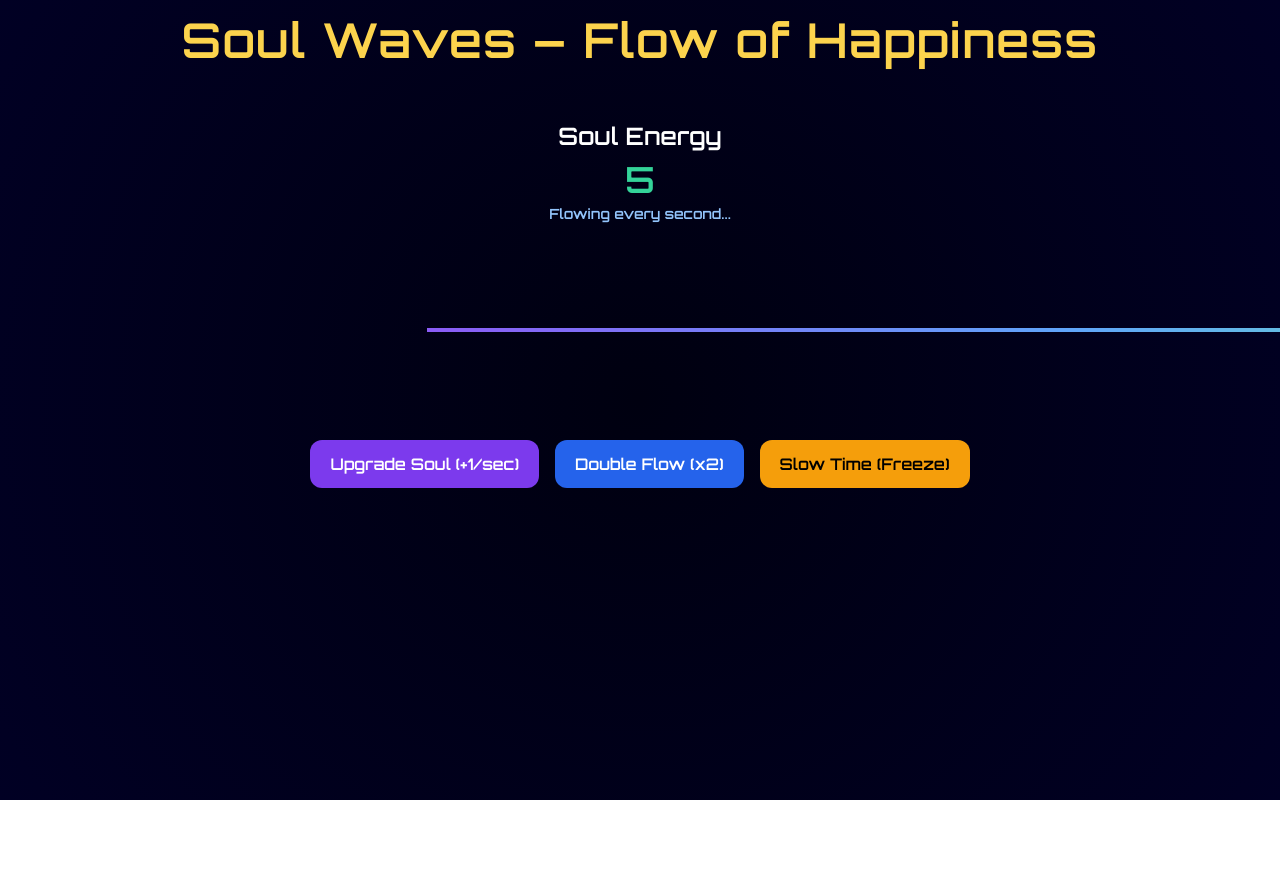
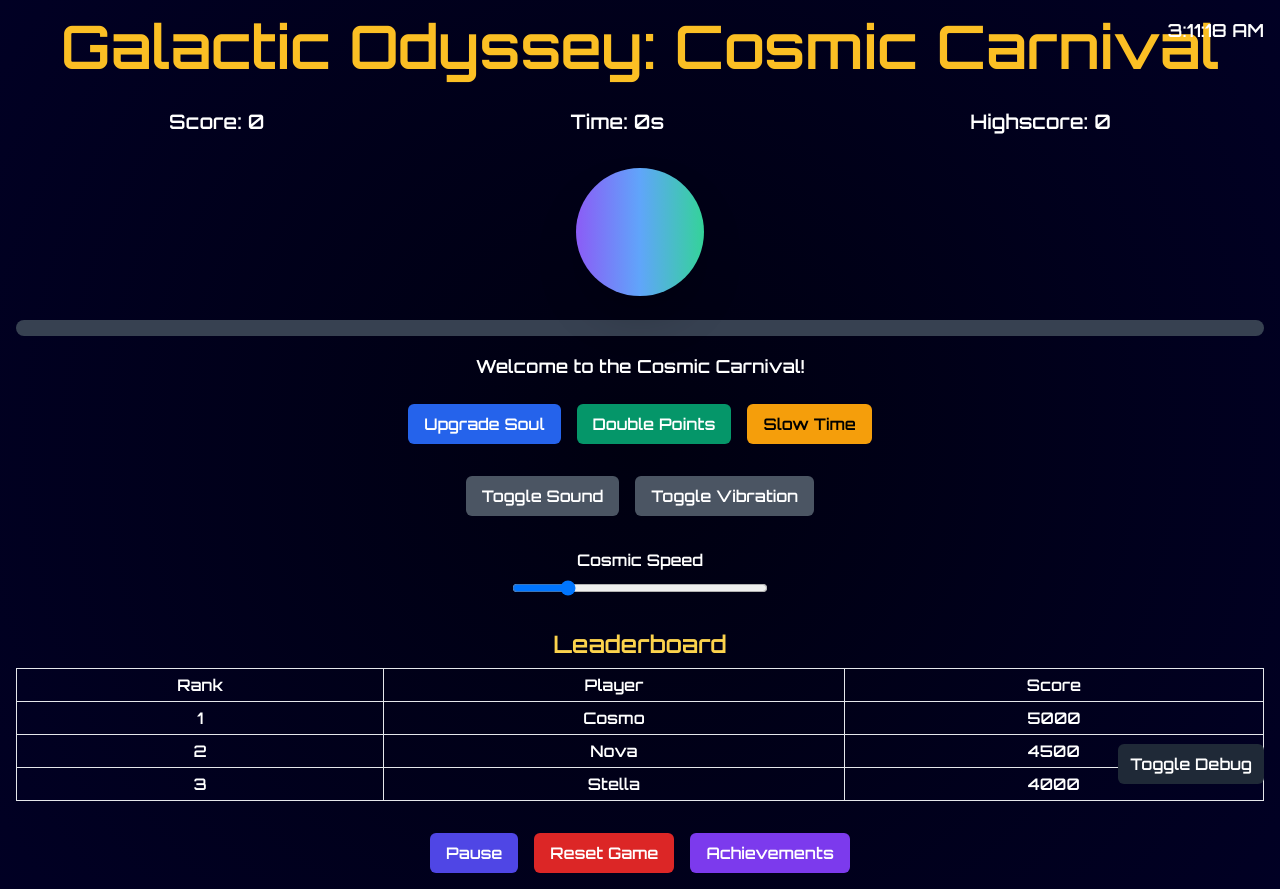
Before and after one commit to Timeness/xFlip, a plain HTML site: page hpyGame2.html in a window 1280 px wide. Before the commit the page ends 800 px from the top, so only its background shows below. Drawn offline with nearby package versions, Linux system fonts and the light colour scheme.

Commit message:
Update hpyGame2.html

```diff
--- a/hpyGame2.html
+++ b/hpyGame2.html
@@ -3,7 +3,7 @@
 <head>
   <meta charset="UTF-8" />
   <meta name="viewport" content="width=device-width, initial-scale=1.0"/>
-  <title>Soul Waves – Flow of Happiness</title>
+  <title>Galactic Odyssey: Cosmic Carnival</title>
   <link href="https://cdn.jsdelivr.net/npm/tailwindcss@2.2.19/dist/tailwind.min.css" rel="stylesheet">
   <link href="https://fonts.googleapis.com/css2?family=Orbitron:wght@600&display=swap" rel="stylesheet">
   <style>
@@ -11,6 +11,15 @@
       font-family: 'Orbitron', sans-serif;
       background: radial-gradient(circle, #000010, #010024);
       overflow: hidden;
+    }
+    .animate-spin {
+      animation: spin 5s linear infinite;
+    }
+    @keyframes spin {
+      to { transform: rotate(360deg); }
+    }
+    .particle {
+      transition: opacity 1s linear, transform 1s linear;
     }
     .wave {
       animation: flow 3s linear infinite;
@@ -21,82 +30,145 @@
     }
   </style>
 </head>
-<body class="min-h-screen text-white">
+<body class="text-white">
 
   <!-- Header -->
-  <header class="text-center py-4">
-    <h1 class="text-4xl md:text-5xl font-bold text-yellow-300 tracking-wide">Soul Waves – Flow of Happiness</h1>
+  <header class="text-center p-4">
+    <h1 class="text-4xl md:text-6xl font-bold text-yellow-400">Galactic Odyssey: Cosmic Carnival</h1>
   </header>
 
-  <!-- Energy Display -->
-  <div class="flex flex-col items-center mt-10">
-    <div class="text-2xl mb-2">Soul Energy</div>
-    <div id="energy" class="text-4xl text-green-400 font-bold">0</div>
-    <div class="text-sm mt-1 text-blue-300">Flowing every second...</div>
+  <!-- Stats -->
+  <div id="stats" class="flex justify-around text-white p-4">
+    <div id="scoreDisplay" class="text-xl">Score: <span id="score">0</span></div>
+    <div id="timerDisplay" class="text-xl">Time: <span id="timer">0</span>s</div>
+    <div id="highScoreDisplay" class="text-xl">Highscore: <span id="highScore">0</span></div>
   </div>
 
-  <!-- Wave Animation -->
-  <div class="relative w-full h-32 mt-10 overflow-hidden">
-    <div class="absolute left-0 top-1/2 transform -translate-y-1/2 w-full h-1 bg-gradient-to-r from-purple-500 via-blue-400 to-green-300 blur-md wave"></div>
+  <!-- Orb -->
+  <div class="flex justify-center py-4">
+    <div id="cosmicOrb" class="w-32 h-32 rounded-full bg-gradient-to-r from-purple-500 via-blue-400 to-green-400 shadow-2xl animate-spin"></div>
   </div>
 
-  <!-- Upgrade Buttons -->
-  <div class="flex flex-wrap justify-center gap-4 mt-12">
-    <button id="upgrade" class="bg-purple-600 hover:bg-purple-700 text-white px-5 py-3 rounded-xl transition duration-200 focus:outline-none">
-      Upgrade Soul (+1/sec)
-    </button>
-    <button id="double" class="bg-blue-600 hover:bg-blue-700 text-white px-5 py-3 rounded-xl transition duration-200 focus:outline-none">
-      Double Flow (x2)
-    </button>
-    <button id="slow" class="bg-yellow-500 hover:bg-yellow-600 text-black px-5 py-3 rounded-xl transition duration-200 focus:outline-none">
-      Slow Time (Freeze)
-    </button>
+  <!-- Energy Bar -->
+  <div class="px-4 py-2">
+    <div class="w-full bg-gray-700 rounded-full h-4">
+      <div id="energyBar" class="bg-green-500 h-4 rounded-full" style="width: 0%"></div>
+    </div>
   </div>
 
-  <!-- Hidden Background Audio -->
-  <audio id="bgAudio" loop autoplay class="hidden">
+  <!-- Message -->
+  <div id="messageDisplay" class="text-center text-lg text-cyan-300 py-2">
+    Welcome to the Cosmic Carnival!
+  </div>
+
+  <!-- Upgrades -->
+  <div class="flex flex-wrap justify-center gap-4 p-4">
+    <button id="upgradeSoul" class="bg-blue-600 hover:bg-blue-700 text-white px-4 py-2 rounded-md">Upgrade Soul</button>
+    <button id="doublePoints" class="bg-green-600 hover:bg-green-700 text-white px-4 py-2 rounded-md">Double Points</button>
+    <button id="slowTime" class="bg-yellow-500 hover:bg-yellow-600 text-black px-4 py-2 rounded-md">Slow Time</button>
+  </div>
+
+  <!-- Settings -->
+  <div class="flex justify-center gap-4 p-4">
+    <button id="toggleSound" class="bg-gray-600 hover:bg-gray-700 text-white px-4 py-2 rounded-md">Toggle Sound</button>
+    <button id="toggleVibration" class="bg-gray-600 hover:bg-gray-700 text-white px-4 py-2 rounded-md">Toggle Vibration</button>
+  </div>
+
+  <!-- Speed Slider -->
+  <div class="flex flex-col items-center p-4">
+    <label for="speedSlider" class="text-white mb-2">Cosmic Speed</label>
+    <input id="speedSlider" type="range" min="0.5" max="3" step="0.1" value="1" class="w-64">
+  </div>
+
+  <!-- Leaderboard -->
+  <div class="p-4">
+    <h2 class="text-center text-2xl text-yellow-300 mb-2">Leaderboard</h2>
+    <table class="w-full text-white text-center">
+      <thead>
+        <tr>
+          <th class="border px-2 py-1">Rank</th>
+          <th class="border px-2 py-1">Player</th>
+          <th class="border px-2 py-1">Score</th>
+        </tr>
+      </thead>
+      <tbody id="leaderboard">
+        <tr><td class="border px-2 py-1">1</td><td class="border px-2 py-1">Cosmo</td><td class="border px-2 py-1">5000</td></tr>
+        <tr><td class="border px-2 py-1">2</td><td class="border px-2 py-1">Nova</td><td class="border px-2 py-1">4500</td></tr>
+        <tr><td class="border px-2 py-1">3</td><td class="border px-2 py-1">Stella</td><td class="border px-2 py-1">4000</td></tr>
+      </tbody>
+    </table>
+  </div>
+
+  <!-- Achievements Modal -->
+  <div id="achievementModal" class="fixed inset-0 flex items-center justify-center bg-black bg-opacity-75 hidden">
+    <div class="bg-gray-800 text-white p-6 rounded-md max-w-md w-full">
+      <h3 class="text-2xl mb-4">Achievements</h3>
+      <ul id="achievementsList" class="list-disc list-inside"></ul>
+      <button id="closeModal" class="mt-4 bg-red-600 hover:bg-red-700 text-white px-4 py-2 rounded-md">Close</button>
+    </div>
+  </div>
+
+  <!-- Controls -->
+  <div class="flex flex-wrap justify-center gap-4 p-4">
+    <button id="pauseResume" class="bg-indigo-600 hover:bg-indigo-700 text-white px-4 py-2 rounded-md">Pause</button>
+    <button id="resetGame" class="bg-red-600 hover:bg-red-700 text-white px-4 py-2 rounded-md">Reset Game</button>
+    <button id="showAchievements" class="bg-purple-600 hover:bg-purple-700 text-white px-4 py-2 rounded-md">Achievements</button>
+  </div>
+
+  <!-- Debug -->
+  <div id="debugPanel" class="p-4 text-sm text-green-300 hidden">
+    <p>Debug Info:</p>
+    <p id="debugInfo">No issues.</p>
+  </div>
+  <button id="toggleDebug" class="fixed bottom-4 right-4 bg-gray-800 hover:bg-gray-700 text-white px-3 py-2 rounded-md">Toggle Debug</button>
+
+  <!-- Audio -->
+  <audio id="backgroundAudio" loop autoplay class="hidden">
     <source src="https://cdn.pixabay.com/download/audio/2023/03/01/audio_08b58fcb89.mp3?filename=space-ambient-111661.mp3" type="audio/mpeg">
   </audio>
 
-  <!-- Scripts -->
+  <!-- Particles -->
+  <div id="particleContainer" class="absolute inset-0 pointer-events-none"></div>
+
+  <!-- Confetti trigger -->
+  <button id="celebrate" class="hidden"></button>
+
+  <!-- Clock -->
+  <div id="digitalClock" class="absolute top-4 right-4 text-white text-lg"></div>
+
+  <!-- Upgrade Log -->
+  <div id="upgradeLog" class="fixed bottom-16 left-4 text-white text-sm"></div>
+
+  <!-- Instructions Overlay -->
+  <div id="instructionsOverlay" class="fixed inset-0 bg-black bg-opacity-80 flex flex-col items-center justify-center text-center p-4 hidden">
+    <div class="bg-gray-900 p-6 rounded-md text-white">
+      <h2 class="text-2xl font-bold mb-4">How to Play</h2>
+      <p class="mb-4">Use the upgrades and controls to manage your cosmic journey. Increase your score by staying in the flow, adjust the cosmic speed for difficulty, and track your energy. Avoid interruptions and climb the leaderboard!</p>
+      <button id="closeInstructions" class="bg-blue-500 hover:bg-blue-600 text-white px-4 py-2 rounded-md">Got It!</button>
+    </div>
+  </div>
+
+  <!-- Placeholder for JavaScript (to be added later) -->
   <script>
-    let energy = 0;
-    let energyRate = 1;
-    let interval = 1000;
-    let flowing = true;
+    document.getElementById('closeInstructions').onclick = () => {
+      document.getElementById('instructionsOverlay').classList.add('hidden');
+    };
+    document.getElementById('showAchievements').onclick = () => {
+      document.getElementById('achievementModal').classList.remove('hidden');
+    };
+    document.getElementById('closeModal').onclick = () => {
+      document.getElementById('achievementModal').classList.add('hidden');
+    };
+    document.getElementById('toggleDebug').onclick = () => {
+      document.getElementById('debugPanel').classList.toggle('hidden');
+    };
 
-    const energyDisplay = document.getElementById("energy");
-
-    function updateEnergy() {
-      if (flowing) {
-        energy += energyRate;
-        energyDisplay.textContent = energy;
-      }
-    }
-
-    setInterval(updateEnergy, interval);
-
-    document.getElementById("upgrade").addEventListener("click", () => {
-      energyRate += 1;
-    });
-
-    document.getElementById("double").addEventListener("click", () => {
-      energyRate *= 2;
-    });
-
-    document.getElementById("slow").addEventListener("click", () => {
-      flowing = !flowing;
-      document.getElementById("slow").textContent = flowing ? "Slow Time (Freeze)" : "Resume Flow";
-    });
-
-    // Play audio on first user interaction
-    window.addEventListener("click", () => {
-      const audio = document.getElementById("bgAudio");
-      if (audio.paused) {
-        audio.play().catch(() => {});
-      }
-    }, { once: true });
+    // Digital Clock
+    setInterval(() => {
+      const now = new Date();
+      document.getElementById('digitalClock').textContent = now.toLocaleTimeString();
+    }, 1000);
   </script>
 
 </body>
-</html>
+                                                                                                                                                                                                                                              </html>
```
